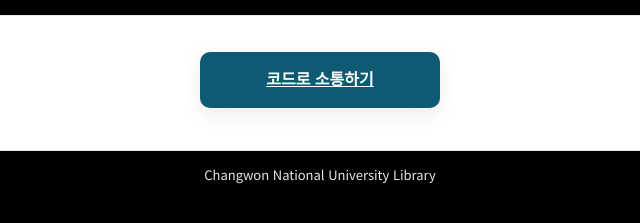
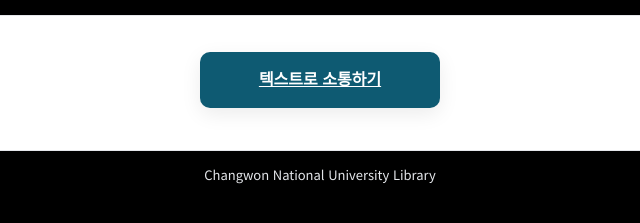
Before and after one commit to kuanwoo10/bookcuration.github.io, a plain HTML site: page index.html in a window 1280 px wide. Shown: the part 381-604 px from the top of the page, 320-960 px from the left. Drawn offline with Linux system fonts and the light colour scheme.

Commit message:
Update index.html

```diff
--- a/index.html
+++ b/index.html
@@ -79,7 +79,7 @@
     <section class="card" aria-label="메인 이동">
       <div class="card-body">
         <div class="btn-row">
-          <a class="btn" href="./with_code/with_code.html" aria-label="코드로 소통하기로 이동">코드로 소통하기</a>
+          <a class="btn" href="./with_code/with_code.html" aria-label="코드로 소통하기로 이동">텍스트로 소통하기</a>
         </div>
       </div>
     </section>
```
